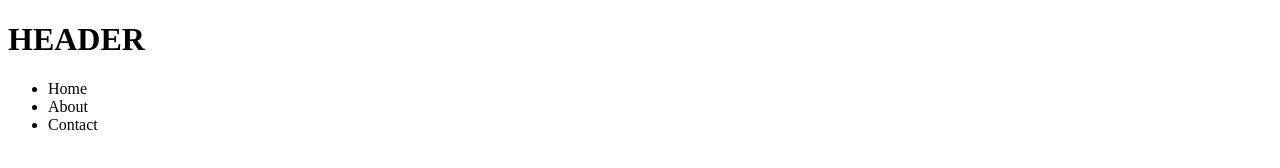
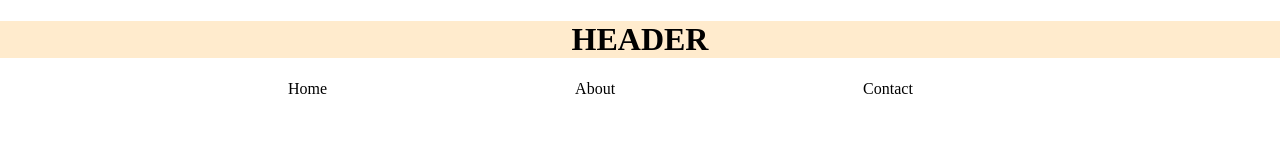
Before and after one commit to KodeGo-Bootcamp/ajbt-BasicLayoutSemanticElements, a plain HTML site: page index.html in a window 1280 px wide. Drawn offline with Linux system fonts and the light colour scheme.

Commit message:
Styled Nav and Header

```diff
--- a/index.html
+++ b/index.html
@@ -5,26 +5,41 @@
     <meta http-equiv="X-UA-Compatible" content="IE=edge" />
     <meta name="viewport" content="width=device-width, initial-scale=1.0" />
     <title>Basic Semantic Layout Exercise</title>
+    <Style>
+        .nav_link{
+            float:left;
+            margin-left:20%;
+        }
+    </Style>
   </head>
-  <body>
+  <body style="padding:0;margin:0;text-align: center;">
     <!------------------------HEADER Section------------------------>
-<header>
-    <h1>HEADER</h1>
+    <header style="background-color: blanchedalmond; padding: 0;margin0;">
+      <h1>HEADER</h1>
 
-    <!------------------------Navigation Section------------------------>
-<nav>
-    <ul>
-        <li>Home</li>
-        <li>About</li>
-        <li>Contact</li>
-    </ul>
-</nav>
-</header>
+      <!------------ ------------Navigation Section------------------------>
+      <nav style="background-color: black;padding:0;margin:0; height:15;">
+        <ul style="list-style-type: none;">
+          <li class="nav_link"><a href="#"></a> Home</li>
+          <li class="nav_link"><a href="#"></a> About</li>
+          <li class="nav_link"><a href="#"></a> Contact</li>
+        </ul>
+      </nav>
+    </header>
     <!------------------------Main Content Section------------------------>
+<main style="background-color: cadetblue;height: 20%;">
+<!------------------------SECTION 1------------------------>
+<section>
+    <!--Article-->
+    <!--Aside-->
+</section>
+    <!------------------------SECTION 2------------------------>
+    <section>
+        <!--Article-->
+        <!--Aside-->
+    </section>
 
-    <!------------------------SECTION 1------------------------>
-
-    <!------------------------SECTION 2------------------------>
+</main>
 
     <!------------------------fOOTER SECTION------------------------>
   </body>
```
